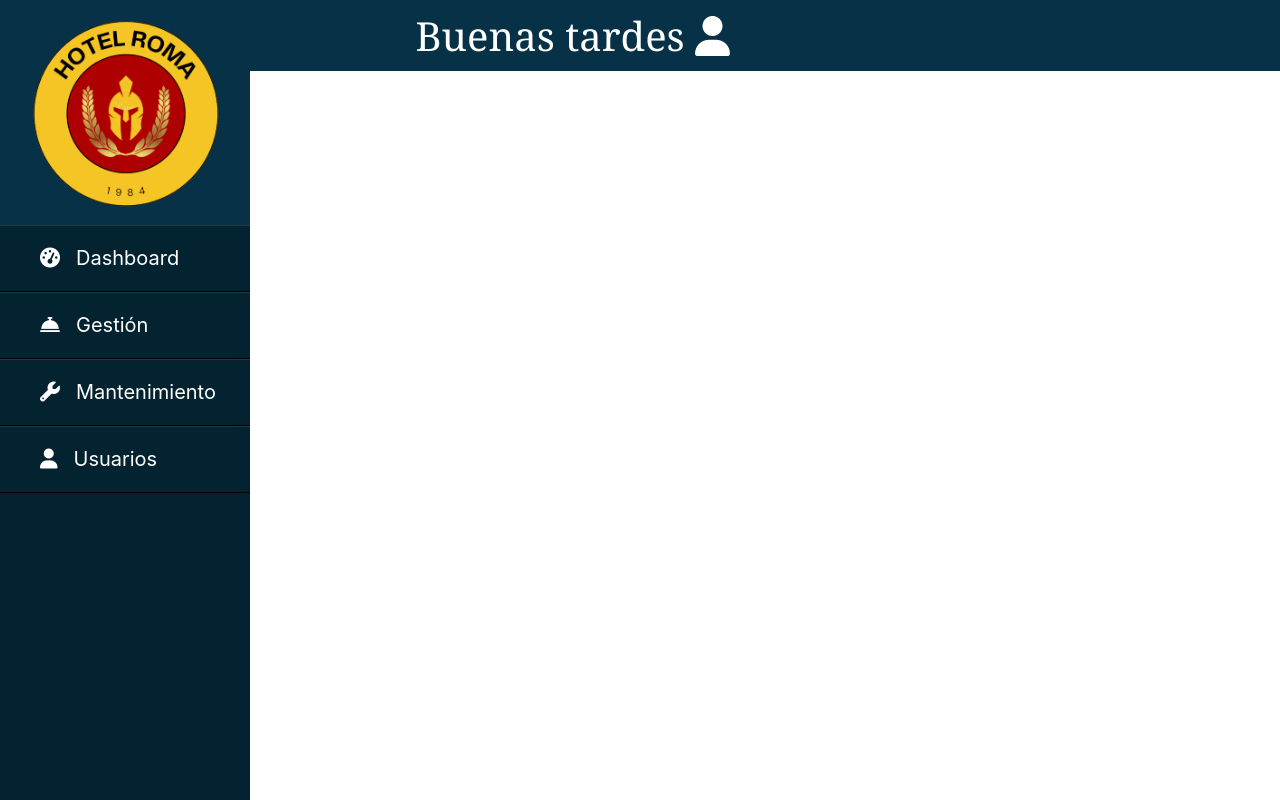
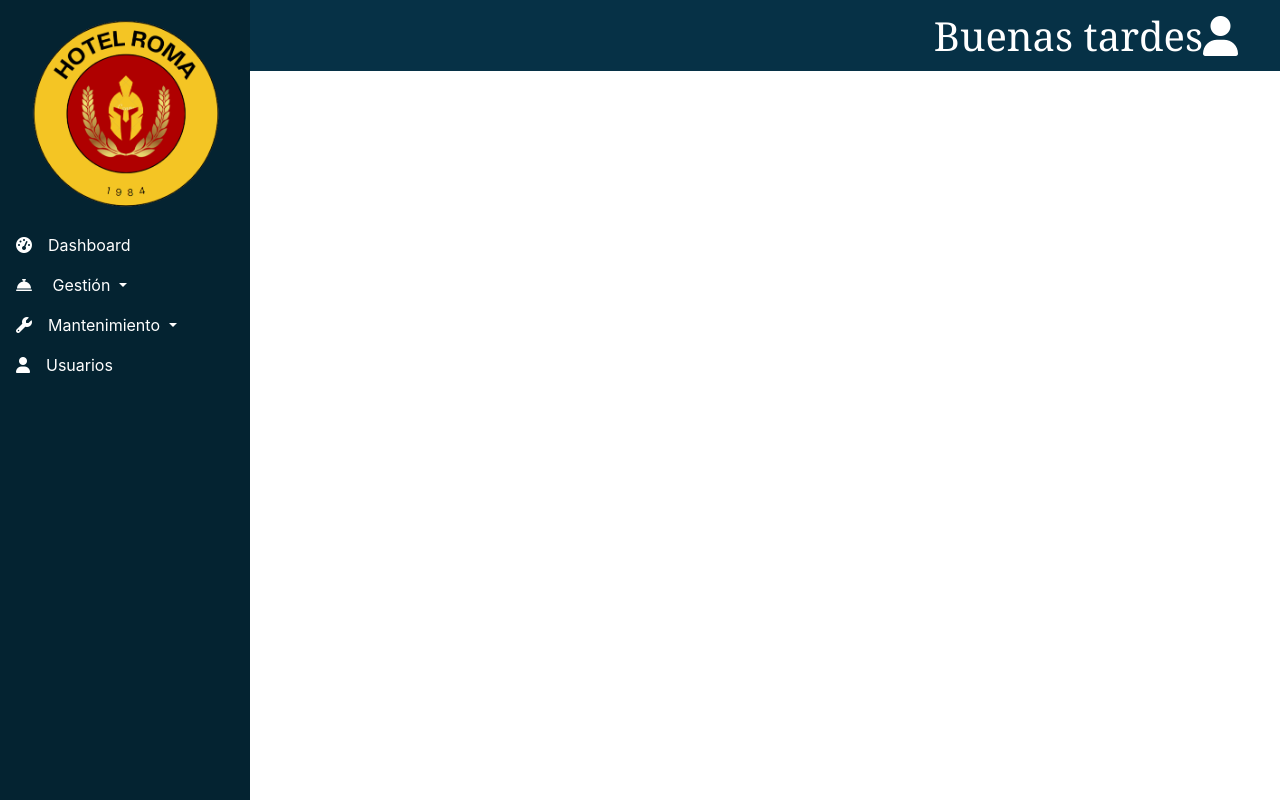
Before and after one commit to martinypersia/hotel-roma, a PHP site: page /inicio.php in a window 1280 px wide. Run offline with PHP 8.4, Linux system fonts and the light colour scheme; some libraries are stand-ins or nearby versions.

Commit message:
fix navbar no responsive

```diff
--- a/inicio.php
+++ b/inicio.php
@@ -4,10 +4,30 @@
         <img src="assets/logo.png" alt="logoHotel" width="228px">
     </header>
     <ul>
-        <li><a href="#"><i class="fa-solid fa-gauge-high"></i>Dashboard</a></li>
-        <li><a href="#"><i class="fa-solid fa-bell-concierge"></i>Gestión</a></li>
-        <li><a href="#"><i class="fa-solid fa-wrench"></i>Mantenimiento</a></i></li>
-        <li><a href="#"><i class="fa-solid fa-user"></i>Usuarios</a></i></li>
+        <li><a class="nav-link" href="#" style="color: white;"><i class="fa-solid fa-gauge-high"></i>Dashboard</a></li>
+        <li class="nav-item dropdown">
+            <a class="nav-link dropdown-toggle" id="navbarDropdownMenuLink" role="button" data-toggle="dropdown"
+                aria-haspopup="true" aria-expanded="false" style="color: white;">
+                <i class="fa-solid fa-bell-concierge"></i>
+                Gestión
+            </a>
+            <div class="dropdown-menu" aria-labelledby="navbarDropdownMenuLink">
+                <a class="dropdown-item" href="#">Recepción</a>
+                <a class="dropdown-item" href="#">Salida</a>
+            </div>
+        </li>
+        <li class="nav-item dropdown">
+            <a class="nav-link dropdown-toggle" id="navbarDropdownMenuLink" role="button" data-toggle="dropdown"
+                aria-haspopup="true" aria-expanded="false" style="color: white;">
+                <i class="fa-solid fa-wrench"></i>Mantenimiento
+            </a>
+            <div class="dropdown-menu" aria-labelledby="navbarDropdownMenuLink">
+                <a class="dropdown-item" href="#">Habitaciones</a>
+                <a class="dropdown-item" href="#">Categoria</a>
+                <a class="dropdown-item" href="#">Pisos</a>
+            </div>
+        </li>
+        <li><a class="nav-link" href="#" style="color: white;"><i class="fa-solid fa-user"></i>Usuarios</a></i></li>
     </ul>
 </div>
 
--- a/style.css
+++ b/style.css
@@ -1,7 +1,8 @@
 @import url('https://fonts.googleapis.com/css2?family=Playfair+Display&display=swap');
-body{
+ body{
     font-family: Arial, Helvetica, sans-serif;
 }
+
 *{
 
     margin: 0;
@@ -9,6 +10,7 @@ body{
     list-style: none;
     text-decoration: none;
 }
+
 .sidebar{
     position: fixed;
     left: 0;
@@ -16,26 +18,7 @@ body{
     height: 100%;
     background: #042331;
 }
-.sidebar header{
-    font-size: 22px;
-    color: white;
-    text-align: center;
-    line-height: 70px;
-    background: #063146;
-    user-select: none;
-}
-.sidebar ul a{
-    display: block;
-    height: 100%;
-    width: 100%;
-    line-height: 65px;
-    font-size: 20px;
-    color: white;
-    padding-left: 40px;
-    box-sizing: border-box;
-    border-top: 1px solid rgba(255,255,255,.1 );
-    border-bottom: 1px solid black;
-}
+
 ul li:hover a{
     padding-left: 50px;
 }
@@ -51,6 +34,9 @@ ul li:hover a{
     font-family: Georgia, 'Times New Roman', Times, serif;
     line-height: 1.8;
     position: absolute;
-    padding-right: 550px;
+    display: flex;
+    justify-content: flex-end;
+    align-items: center;
+    padding-right: 42px;
     text-align: end;
 }
```
